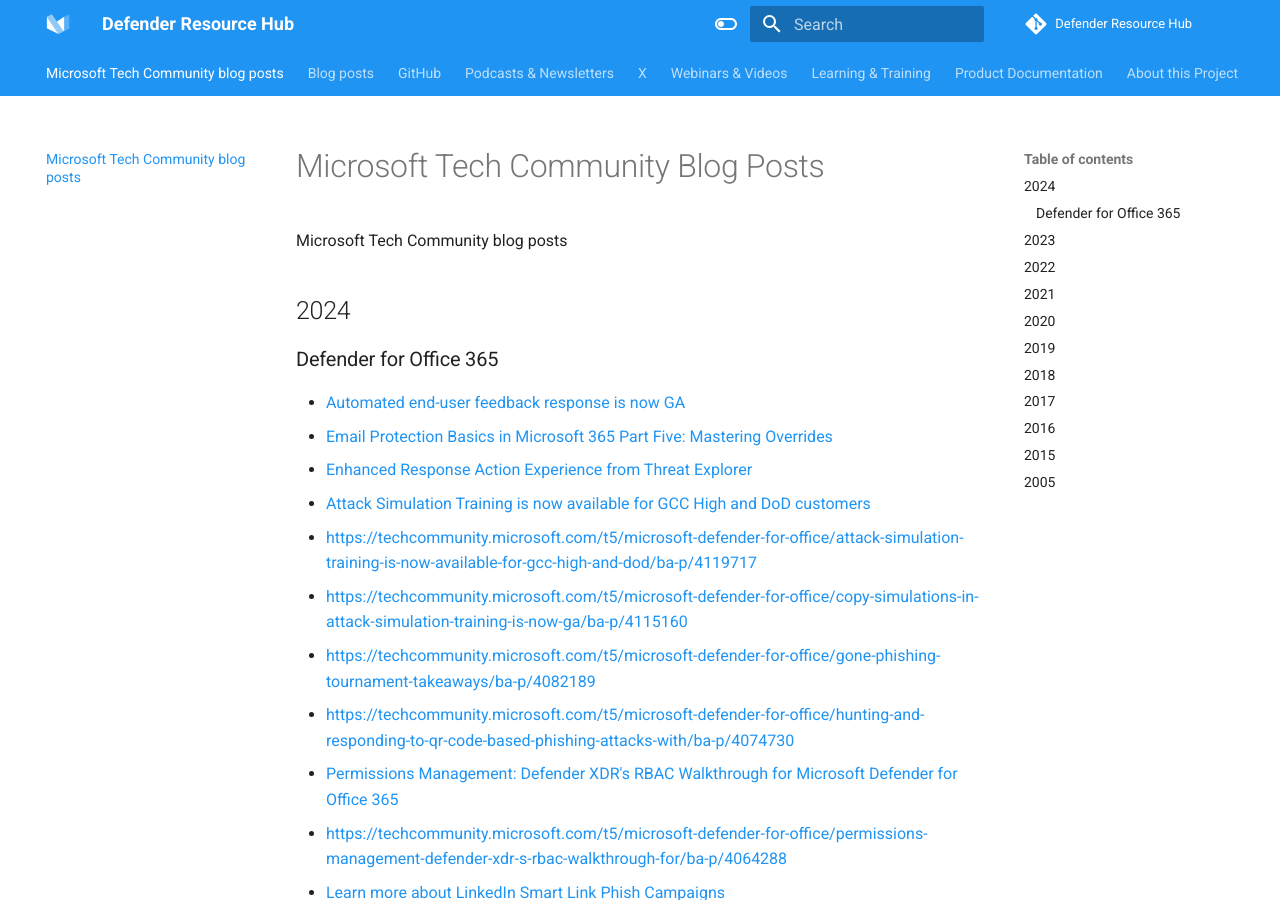
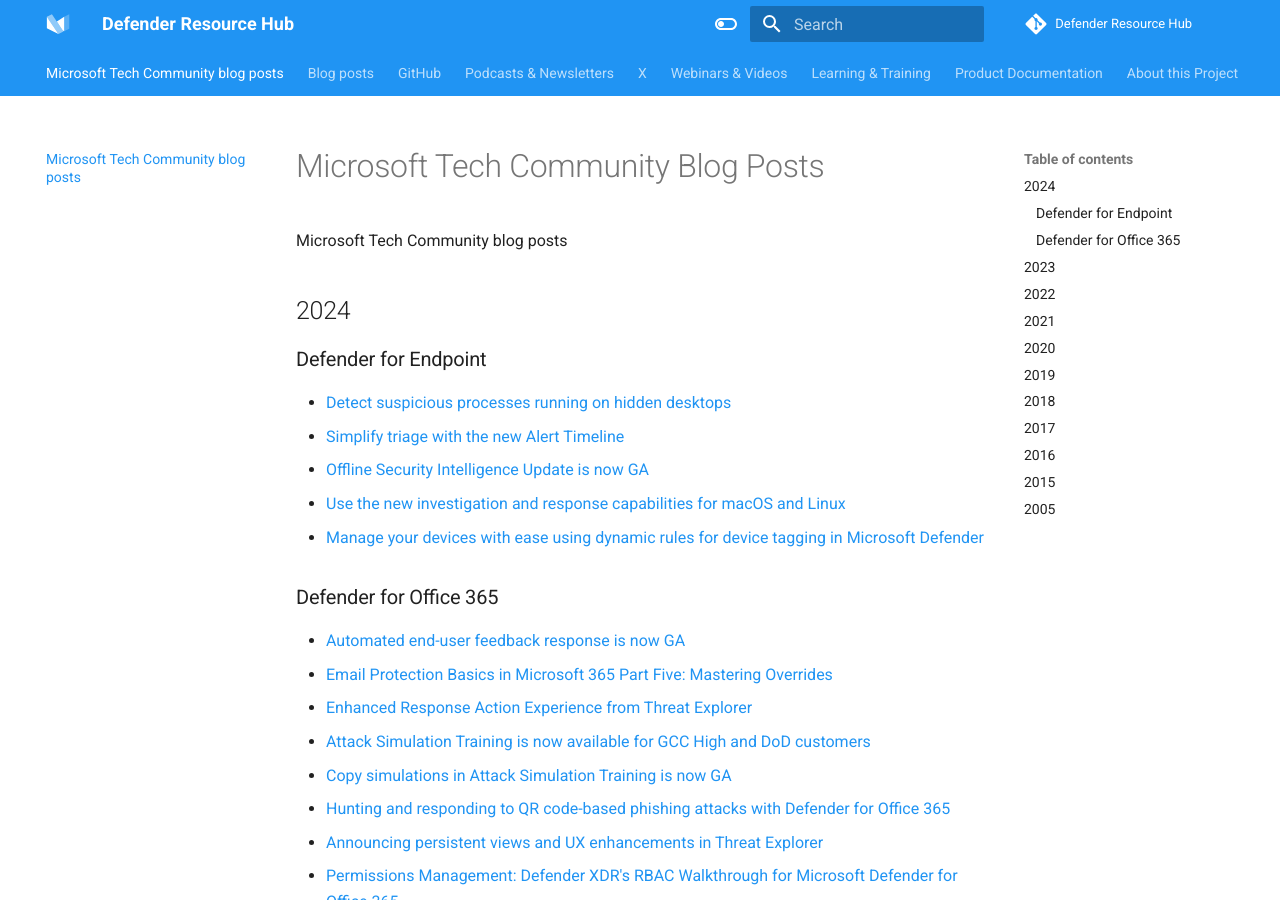
Before and after one commit to alexverboon/DefenderResourceHub, an MkDocs documentation site: the page built from docs/mstechcommunity.md, in a window 1280 px wide and 900 px high. Built offline with MkDocs 1.6.1 and Material for MkDocs 9.7.7, drawn with Linux system fonts in a browser that asks for light colours; comment, search, counter and statistics services are not loaded.

Commit message:
added mde 2024

```diff
--- a/docs/mstechcommunity.md
+++ b/docs/mstechcommunity.md
@@ -3,6 +3,14 @@
 Microsoft Tech Community blog posts
 
 ## 2024
+
+### Defender for Endpoint
+
+- [Detect suspicious processes running on hidden desktops](https://techcommunity.microsoft.com/t5/microsoft-defender-for-endpoint/detect-suspicious-processes-running-on-hidden-desktops/ba-p/4072322)
+- [Simplify triage with the new Alert Timeline](https://techcommunity.microsoft.com/t5/microsoft-defender-for-endpoint/simplify-triage-with-the-new-alert-timeline/ba-p/4152653)
+- [Offline Security Intelligence Update is now GA](https://techcommunity.microsoft.com/t5/microsoft-defender-for-endpoint/offline-security-intelligence-update-is-now-ga/ba-p/4102370)
+- [Use the new investigation and response capabilities for macOS and Linux](https://techcommunity.microsoft.com/t5/microsoft-defender-for-endpoint/use-the-new-investigation-and-response-capabilities-for-macos/ba-p/4054492)
+- [Manage your devices with ease using dynamic rules for device tagging in Microsoft Defender](https://techcommunity.microsoft.com/t5/microsoft-defender-for-endpoint/manage-your-devices-with-ease-using-dynamic-rules-for-device/ba-p/4024988)
 
 ### Defender for Office 365
 
@@ -10,10 +18,9 @@
 - [Email Protection Basics in Microsoft 365 Part Five: Mastering Overrides](https://techcommunity.microsoft.com/t5/microsoft-defender-for-office/email-protection-basics-in-microsoft-365-part-five-mastering/ba-p/4139035)
 - [Enhanced Response Action Experience from Threat Explorer](https://techcommunity.microsoft.com/t5/microsoft-defender-for-office/enhanced-response-action-experience-from-threat-explorer/ba-p/4130448)
 - [Attack Simulation Training is now available for GCC High and DoD customers](https://techcommunity.microsoft.com/t5/microsoft-defender-for-office/attack-simulation-training-is-now-available-for-gcc-high-and-dod/ba-p/4119717)
-- [https://techcommunity.microsoft.com/t5/microsoft-defender-for-office/attack-simulation-training-is-now-available-for-gcc-high-and-dod/ba-p/4119717](https://techcommunity.microsoft.com/t5/microsoft-defender-for-office/copy-simulations-in-attack-simulation-training-is-now-ga/ba-p/4115160)
-- [https://techcommunity.microsoft.com/t5/microsoft-defender-for-office/copy-simulations-in-attack-simulation-training-is-now-ga/ba-p/4115160](https://techcommunity.microsoft.com/t5/microsoft-defender-for-office/gone-phishing-tournament-takeaways/ba-p/4082189)
-- [https://techcommunity.microsoft.com/t5/microsoft-defender-for-office/gone-phishing-tournament-takeaways/ba-p/4082189](https://techcommunity.microsoft.com/t5/microsoft-defender-for-office/hunting-and-responding-to-qr-code-based-phishing-attacks-with/ba-p/4074730)
-- [https://techcommunity.microsoft.com/t5/microsoft-defender-for-office/hunting-and-responding-to-qr-code-based-phishing-attacks-with/ba-p/4074730](https://techcommunity.microsoft.com/t5/microsoft-defender-for-office/announcing-persistent-views-and-ux-enhancements-in-threat/ba-p/4075679)
+- [Copy simulations in Attack Simulation Training is now GA](https://techcommunity.microsoft.com/t5/microsoft-defender-for-office/gone-phishing-tournament-takeaways/ba-p/4082189)
+- [Hunting and responding to QR code-based phishing attacks with Defender for Office 365](https://techcommunity.microsoft.com/t5/microsoft-defender-for-office/hunting-and-responding-to-qr-code-based-phishing-attacks-with/ba-p/4074730)
+- [Announcing persistent views and UX enhancements in Threat Explorer](https://techcommunity.microsoft.com/t5/microsoft-defender-for-office/announcing-persistent-views-and-ux-enhancements-in-threat/ba-p/4075679)
 - [Permissions Management: Defender XDR's RBAC Walkthrough for Microsoft Defender for Office 365](https://techcommunity.microsoft.com/t5/microsoft-defender-for-office/permissions-management-defender-xdr-s-rbac-walkthrough-for/ba-p/4064288)
 - [https://techcommunity.microsoft.com/t5/microsoft-defender-for-office/permissions-management-defender-xdr-s-rbac-walkthrough-for/ba-p/4064288](https://techcommunity.microsoft.com/t5/microsoft-defender-for-office/updates-to-configuration-analyzer-in-microsoft-defender-for/ba-p/4043087)
 - [Learn more about LinkedIn Smart Link Phish Campaigns](https://techcommunity.microsoft.com/t5/microsoft-defender-for-office/learn-more-about-linkedin-smart-link-phish-campaigns/ba-p/4037048)
```
